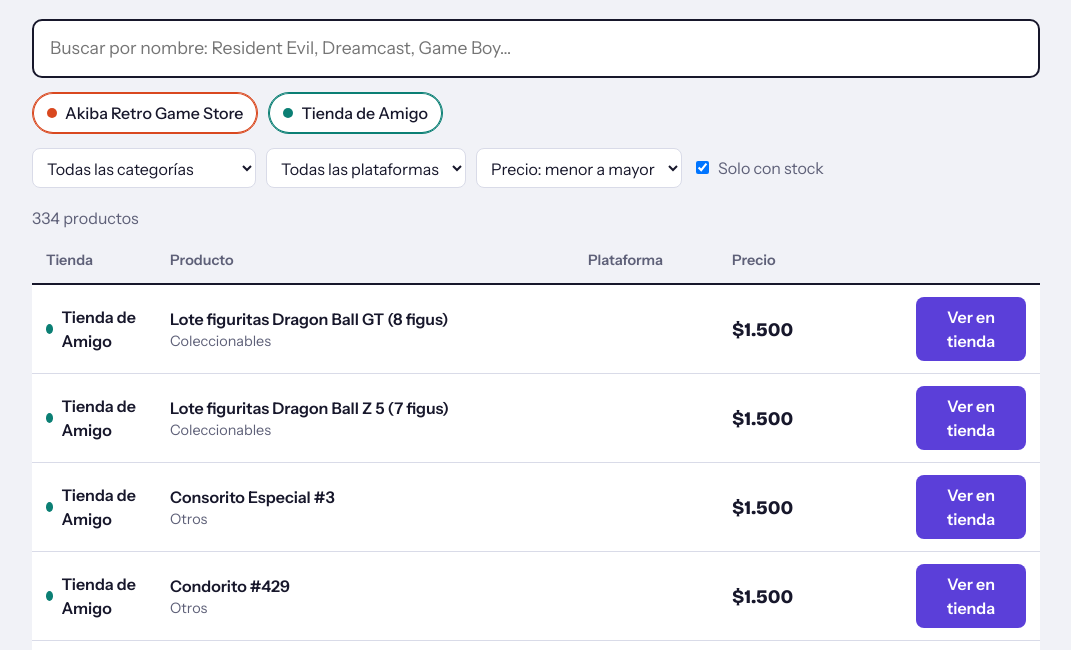
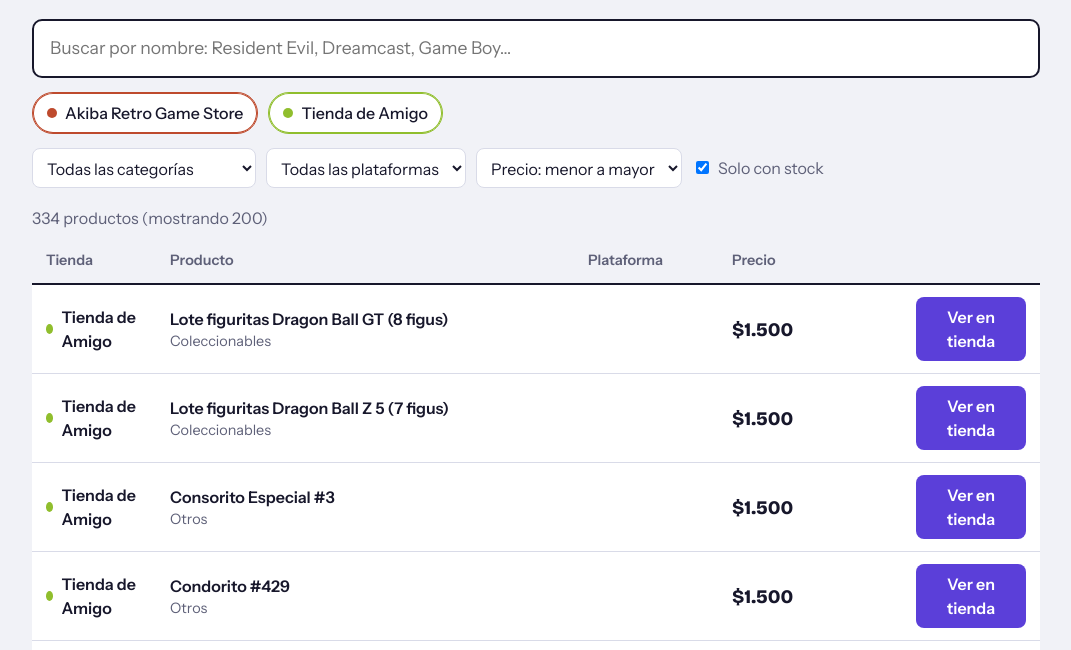
Before and after one commit to Marsdrof/RetroSearch, a plain HTML site: page index.html in a window 1280 px wide. Shown: the part 140-790 px from the top of the page, without its empty margins (104-1175 px from the left). Drawn offline with nearby package versions, Linux system fonts and the light colour scheme.

Commit message:
Update index.html

```diff
--- a/index.html
+++ b/index.html
@@ -69,14 +69,15 @@ select{font:inherit;padding:8px 10px;border:1.5px solid var(--line);border-radiu
   <div class="count" id="count" aria-live="polite"></div>
   <div class="head" role="row"><span>Tienda</span><span>Producto</span><span>Plataforma</span><span>Precio</span><span></span></div>
   <div id="list"></div>
+  <div style="text-align:center;margin-top:14px"><button id="more" class="go" style="display:none;border:0;cursor:pointer;font:inherit">Mostrar más</button></div>
   <p class="note">Precios en pesos argentinos, actualizados por última vez el <span id="upd">…</span>. Pueden cambiar y el stock se agota rápido: confirmá en la tienda antes de comprar. Cuando una tienda ofrece descuento por transferencia, se muestra debajo del precio de lista.</p>
 </div>
 <script>
-let D=[],S={};const COL=["var(--a)","var(--t)","var(--accent)","var(--good)"];
+let D=[],S={},limit=200;const COL=["var(--a)","var(--t)","var(--accent)","var(--good)"];
 const $=id=>document.getElementById(id),fmt=n=>"$"+n.toLocaleString("es-AR"),norm=s=>s.toLowerCase().normalize("NFD").replace(/[\u0300-\u036f]/g,"");
 const fill=(el,vals)=>vals.forEach(v=>{const o=document.createElement("option");o.value=o.textContent=v;el.appendChild(o)});
 function setup(j){
-  j.stores.forEach((s,i)=>S[s.id]={n:s.name,short:s.short,c:COL[i%COL.length]});
+  j.stores.forEach((s,i)=>S[s.id]={n:s.name,short:s.short,c:`hsl(${(i*67+12)%360} 62% 46%)`});
   D=j.items.map(d=>({...d,g:norm(d.n).replace(/[^a-z0-9]/g,"")}));
   $("stores").innerHTML=j.stores.map(s=>`<label class="chip" style="--c:${S[s.id].c}"><input type="checkbox" data-s="${s.id}" checked><i></i>${esc(s.name)}</label>`).join("");
   fill($("cat"),[...new Set(D.map(d=>d.c))].sort());
@@ -90,19 +91,22 @@ function render(){
   const cat=$("cat").value,plat=$("plat").value,only=$("stock").checked,so=$("sort").value;
   // el más barato de cada producto presente en 2 o más tiendas con stock
   const best={};
-  D.filter(d=>d.g&&d.st).forEach(d=>{(best[d.g]=best[d.g]||[]).push(d)});
+  D.filter(d=>d.g&&d.st&&d.pr).forEach(d=>{(best[d.g]=best[d.g]||[]).push(d)});
   const cheapest=new Set(Object.values(best).filter(a=>a.length>1&&new Set(a.map(x=>x.s)).size>1).map(a=>a.reduce((m,x)=>x.pr<m.pr?x:m)));
   let r=D.filter(d=>on.includes(d.s)&&(!cat||d.c===cat)&&(!plat||d.p===plat)&&(!only||d.st)&&(!q||q.split(/\s+/).every(w=>norm(d.n+" "+d.p).includes(w))));
   r.sort((a,b)=>(b.st-a.st)||(so==="name"?a.n.localeCompare(b.n,"es"):so==="desc"?(b.pr??0)-(a.pr??0):(a.pr??1e12)-(b.pr??1e12)));
-  $("count").textContent=r.length+(r.length===1?" producto":" productos");
+  const total=r.length;r=r.slice(0,limit);
+  $("count").textContent=total+(total===1?" producto":" productos")+(total>limit?" (mostrando "+limit+")":"");
+  $("more").style.display=total>limit?"inline-block":"none";
   $("list").innerHTML=r.length?r.map(d=>`<div class="row${d.st?"":" out"}">
     <div class="store" style="--c:${S[d.s].c}"><i></i>${esc(S[d.s].short)}</div>
     <div class="nm"><div class="name">${esc(d.n)}${cheapest.has(d)?'<span class="tag">Más barato</span>':""}</div><div class="meta">${d.c}</div></div>
     <div class="pl meta">${d.p==="—"?"":d.p}</div>
-    <div class="pc">${d.st?`<div class="price">${fmt(d.pr)}</div>${d.tr?`<div class="tr">${fmt(d.tr)} por transferencia</div>`:""}`:'<div class="meta">Sin stock</div>'}</div>
+    <div class="pc">${d.st&&!d.pr?'<div class="meta">Consultar precio</div>':d.st?`<div class="price">${fmt(d.pr)}</div>${d.tr?`<div class="tr">${fmt(d.tr)} por transferencia</div>`:""}`:'<div class="meta">Sin stock</div>'}</div>
     <div class="act"><a class="go" href="${d.u}" target="_blank" rel="noopener">Ver en tienda</a></div></div>`).join(""):'<div class="empty">No hay productos con esos filtros. Probá con otra búsqueda o desactivá “Solo con stock”.</div>';
 }
-["input","change"].forEach(e=>document.addEventListener(e,render));
+["input","change"].forEach(e=>document.addEventListener(e,()=>{limit=200;render()}));
+$("more").addEventListener("click",()=>{limit+=200;render()});
 fetch("productos.json").then(r=>r.json()).then(j=>{setup(j);render()}).catch(()=>{$("list").innerHTML='<div class="empty">No se pudo cargar productos.json.</div>'});
 </script>
 </body>
```
